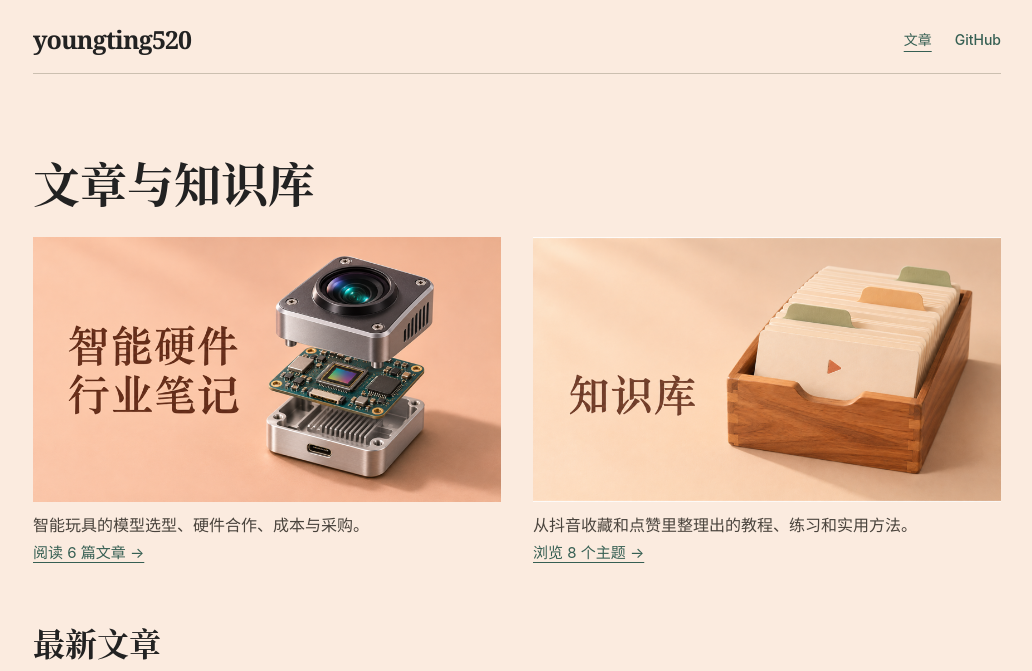
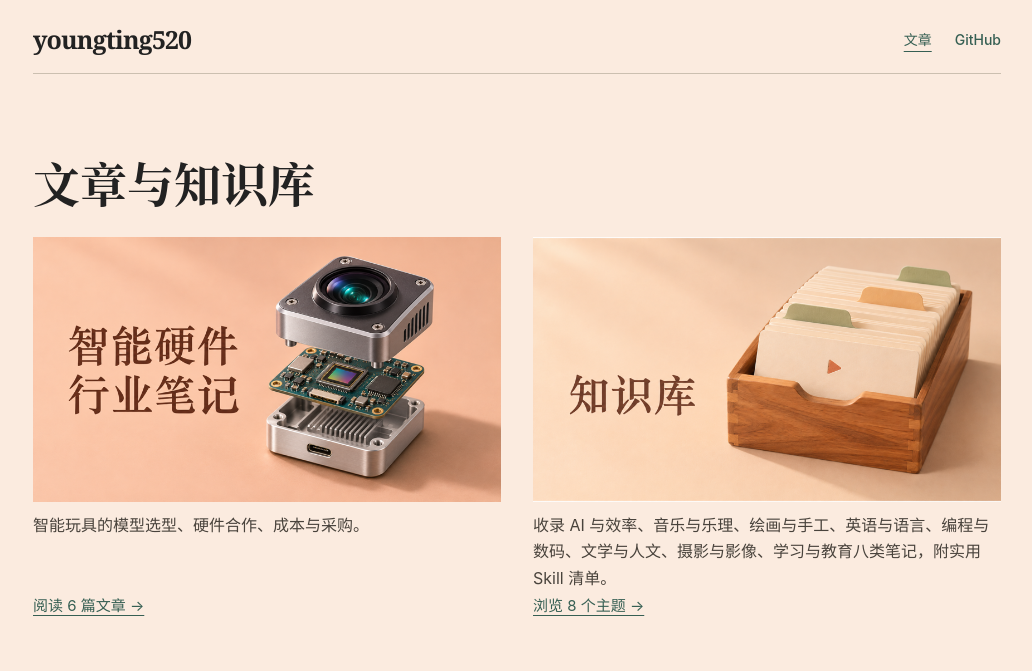
Before and after one commit to youngting520/youngting520.github.io, a plain HTML site: page index.html in a window 1280 px wide. Shown: the top 671 px of the page, without its empty margins (118-1150 px from the left). Drawn offline with Linux system fonts and the light colour scheme.

Commit message:
在知识库卡片中列出八个主题和实用 Skill 清单

```diff
--- a/index.html
+++ b/index.html
@@ -13,7 +13,7 @@
   </article>
   <article aria-label="抖音知识库">
     <a class="collection-cover" href="https://github.com/youngting520/douyin-knowledge#主题目录"><img src="assets/douyin-knowledge-cover.png" width="840" height="476" alt="知识库"></a>
-    <p>从抖音收藏和点赞里整理出的教程、练习和实用方法。</p>
+    <p>收录 AI 与效率、音乐与乐理、绘画与手工、英语与语言、编程与数码、文学与人文、摄影与影像、学习与教育八类笔记，附实用 Skill 清单。</p>
     <a class="collection-action" href="https://github.com/youngting520/douyin-knowledge#主题目录">浏览 8 个主题 →</a>
   </article>
 </div>
```
